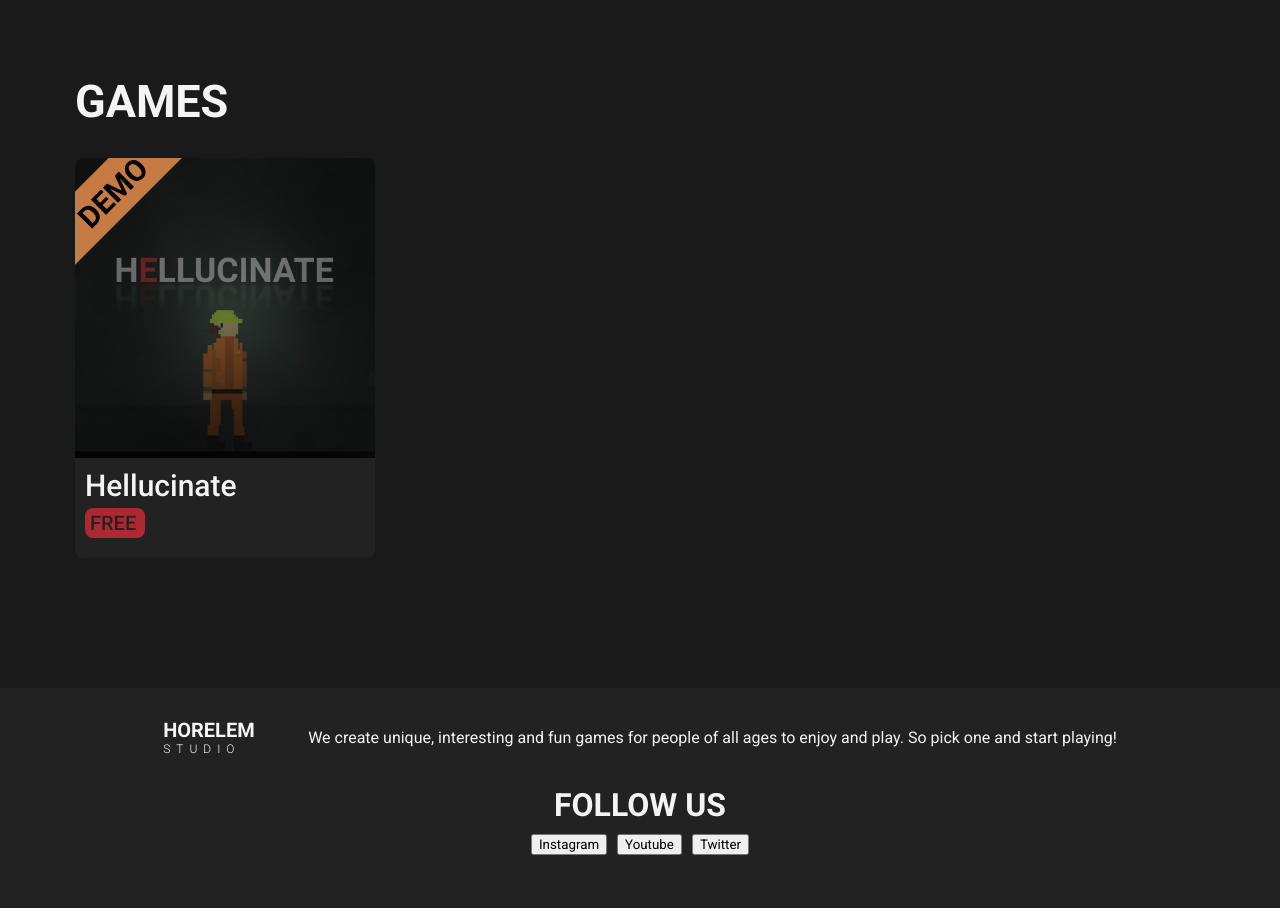
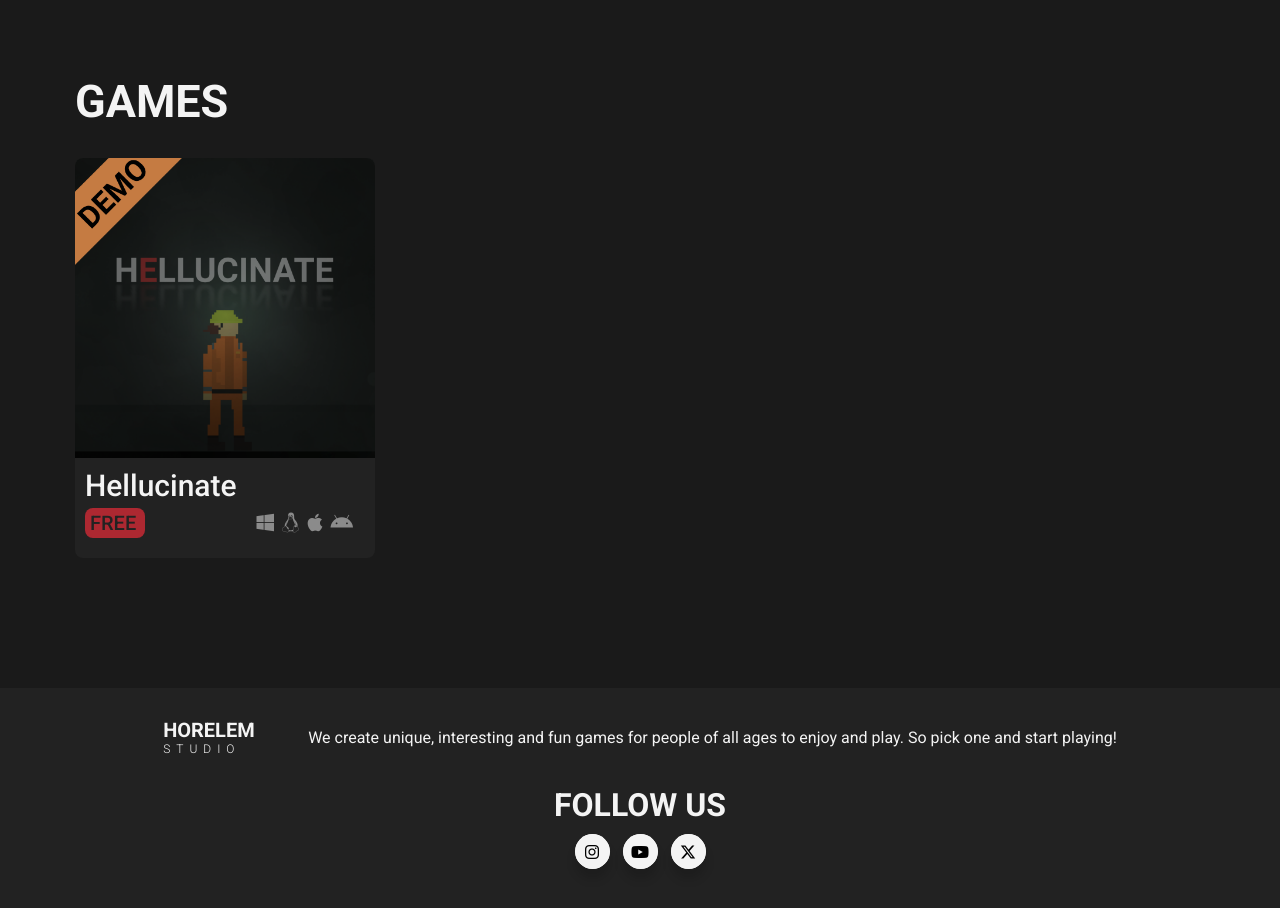
Before and after one commit to UnderlyingReaper/HorelemStudio, a plain HTML site: page index.html in a window 1280 px wide. Shown: the part 800-1708 px from the top of the page. Drawn offline with Linux system fonts and the light colour scheme.

Commit message:
more updates

```diff
--- a/index.css
+++ b/index.css
@@ -1,6 +1,6 @@
 * {
   margin: 0;
-  font-family: Roboto;
+  font-family: Roboto, sans-serif;
 }
 
 body {
@@ -199,9 +199,21 @@ footer {
   border-radius: 8px;
   transition: all 0.15s;
 }
-
 .game:hover .price {
   box-shadow: 0px 0px 10px #AD2831;
+}
+
+.game .info-holder {
+  display: flex;
+  align-items: center;
+  justify-content: space-between;
+  padding-right: 20px;
+}
+
+.game .platforms-holder i {
+  font-size: 20px;
+  color: rgba(244, 244, 244, 0.5);
+  margin: 2px;
 }
 
 
@@ -223,5 +235,62 @@ footer .follow-us-holder {
 }
 footer .social-media-icons {
   display: flex;
-  column-gap: 10px;
+  column-gap: 13px;
 }
+
+.social-media-icons .button {
+  background-color: #f4f4f4;
+  border-radius: 50px;
+  width: 35px;
+  overflow: hidden;
+  display: inline-block;
+  height: 35px;
+  box-shadow: 0px 10px 10px rgba(0, 0, 0, 0.15);
+  cursor: pointer;
+  transition: all 0.3s ease;
+}
+
+.social-media-icons .icon {
+  background-color: #f4f4f4;
+  border-radius: 50px;
+  width: 35px;
+  height: 35px;
+  display: inline-block;
+  text-align: center;
+  align-content: center;
+  transition: all 0.3s ease;
+}
+
+.social-media-icons .button:hover {
+  width: 116px;
+}
+
+.social-media-icons .name {
+  display: inline-block;
+  font-weight: 500;
+}
+
+.social-media-icons .button:hover .icon {
+  color: white;
+}
+
+.social-media-icons .button:nth-child(1):hover .icon {
+  background: #e1306c;
+}
+.social-media-icons .button:nth-child(1):hover p {
+  color: #e1306c;
+}
+
+.social-media-icons .button:nth-child(2):hover .icon {
+  background: #ff0000;
+}
+.social-media-icons .button:nth-child(2):hover p {
+  color: #ff0000;
+}
+
+.social-media-icons .button:nth-child(3):hover .icon {
+  background: #000000;
+}
+.social-media-icons .button:nth-child(3):hover p {
+  color: #000000;
+}
--- a/index.html
+++ b/index.html
@@ -48,7 +48,16 @@
         <div class="game" id="Hellucinate-Game">
           <img class="icon" src="GameIcons/Hellucinate_Icon.png">
           <p class="title">Hellucinate</p>
-          <p class="price">FREE</p>
+          <div class="info-holder">
+            <p class="price">FREE</p>
+
+            <div class="platforms-holder">
+              <i class="fab fa-windows"></i>
+              <i class="fab fa-linux"></i>
+              <i class="fab fa-apple"></i>
+              <i class="fab fa-android"></i>
+            </div>
+          </div>
         </div>
       </div>
     </div>
@@ -66,15 +75,36 @@
 
       <div class="follow-us-holder">
         <h1>FOLLOW US</h1>
+
         <div class="social-media-icons">
-          <button>Instagram</button>
-          <button>Youtube</button>
-          <button>Twitter</button>
+
+          <div class="button" id="Instagram-Acc-Btn">
+            <div class="icon">
+              <i class="fab fa-instagram"></i>
+            </div>
+            <p class="name">Instagram</p>
+          </div>
+
+          <div class="button" id="Youtube-Channel-Btn">
+            <div class="icon">
+              <i class="fab fa-youtube"></i>
+            </div>
+            <p class="name">Youtube</p>
+          </div>
+
+          <div class="button" id="X-Acc-Btn">
+            <div class="icon">
+              <i class="fab fa-x-twitter"></i>
+            </div>
+            <p class="name">X/Twitter</p>
+          </div>
+
         </div>
       </div>
     </footer>
 
 
     <script src="index.js"> </script>
+    <script src="https://kit.fontawesome.com/c5539f6e31.js" crossorigin="anonymous"></script>
   </body>
 </html>
--- a/index.js
+++ b/index.js
@@ -5,6 +5,10 @@ document.getElementById("Home-Section").onclick = OnHomeClick;
 document.getElementById("LatestGameVisitBtn").onclick = OnHellucinateClick;
 
 document.getElementById("Hellucinate-Game").onclick = OnHellucinateClick;
+
+document.getElementById("X-Acc-Btn").onclick = OnXAccClick;
+document.getElementById("Instagram-Acc-Btn").onclick = OnInstagramAccClick;
+document.getElementById("Youtube-Channel-Btn").onclick = OnYoutubeChannelClick;
 
 
 
@@ -25,3 +29,16 @@ function OnHellucinateClick()
 {
   window.location.href = "https://horelemstudio.itch.io/hellucinate";
 }
+
+function OnXAccClick()
+{
+  window.location.href = "https://x.com/HorelemStudio";
+}
+function OnInstagramAccClick()
+{
+  window.location.href = "https://www.instagram.com/horelemstudio/";
+}
+function OnYoutubeChannelClick()
+{
+  window.location.href = "https://www.youtube.com/@HorelemStudio";
+}
```
